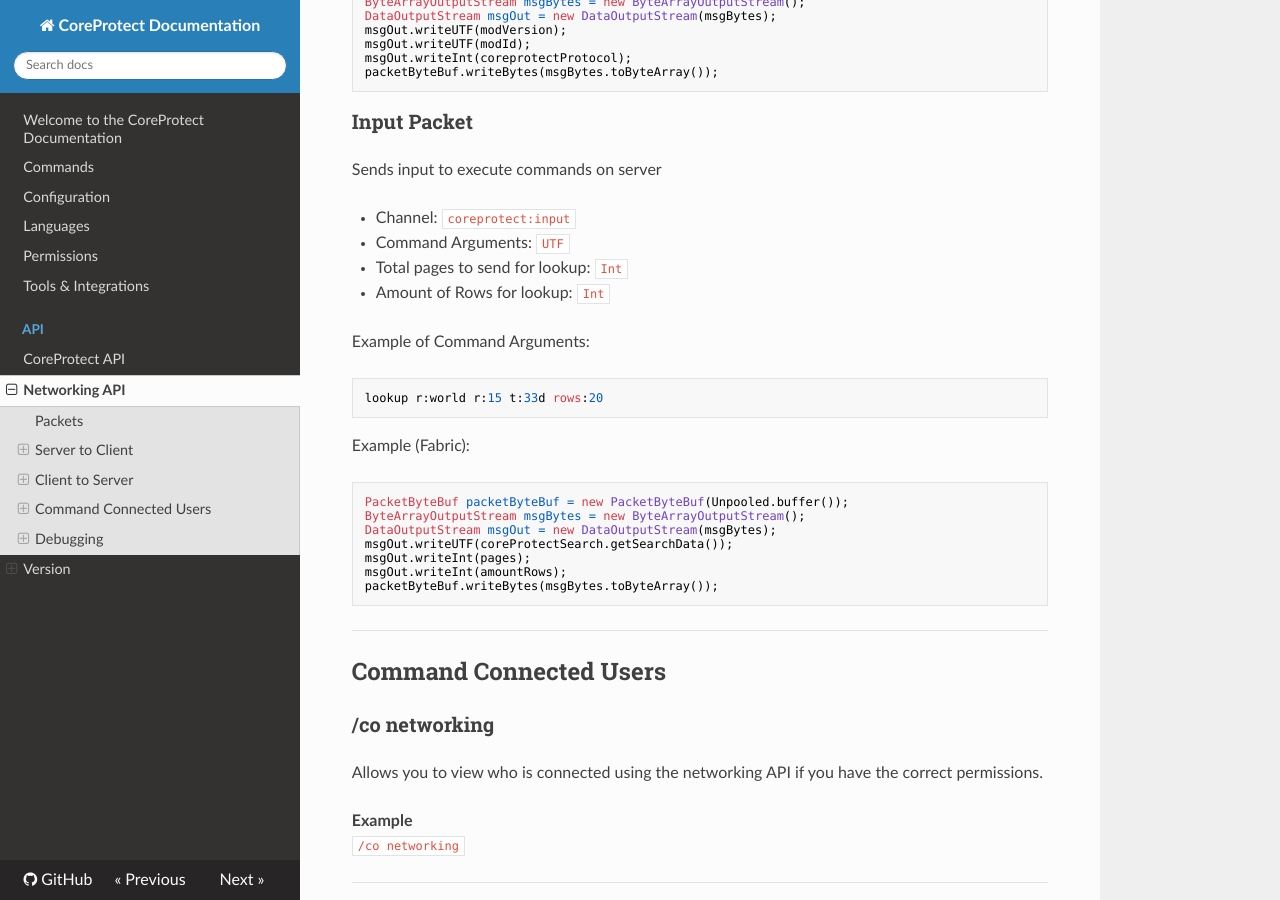
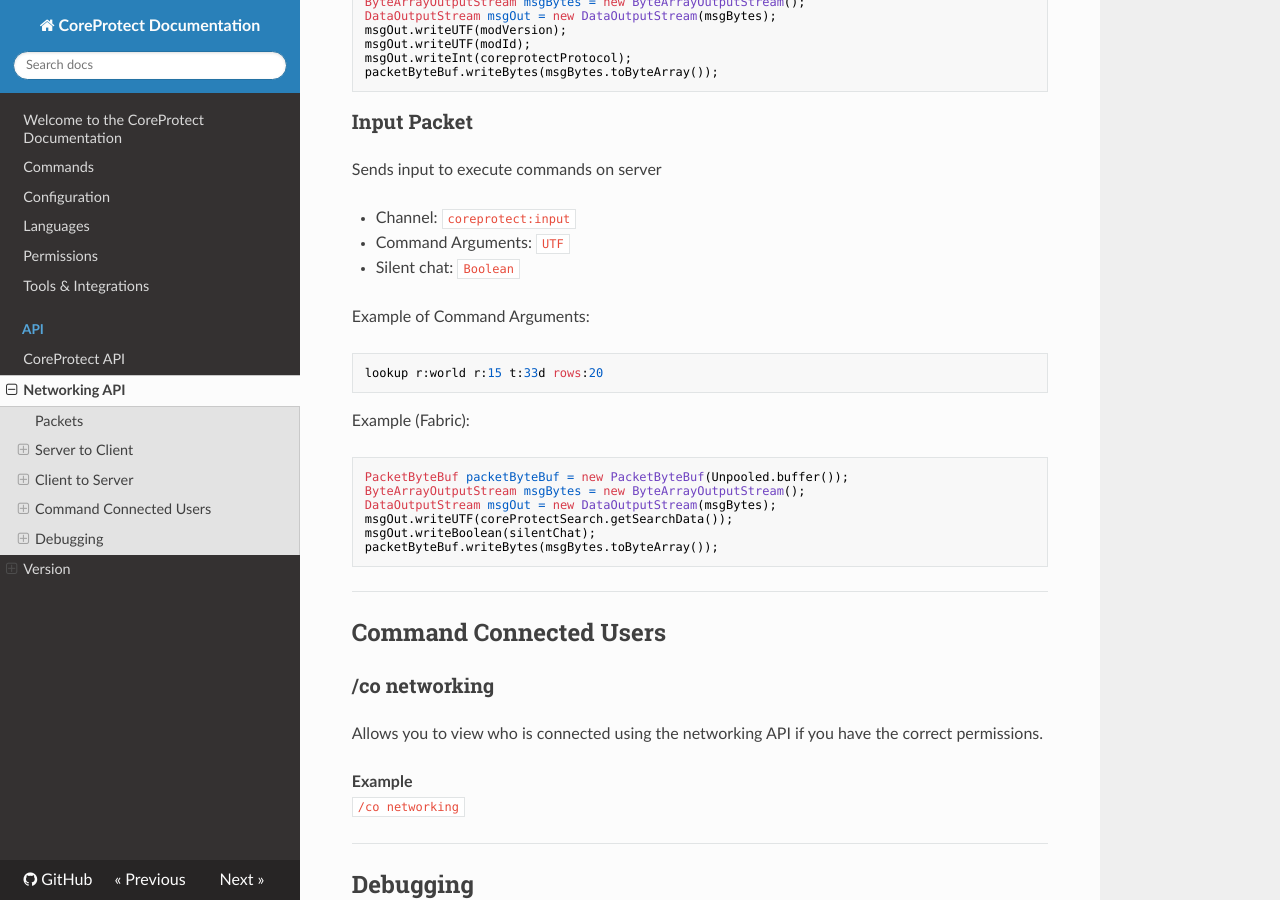
Before and after one commit to PlayPro/CoreProtect, an MkDocs documentation site: the page built from docs/api/networking.md, in a window 1280 px wide and 900 px high, scrolled down 3066 px. Built offline with MkDocs 1.6.1, drawn with Linux system fonts in a browser that asks for light colours; nearby versions of some CDN libraries.

Commit message:
fix documentation

````diff
--- a/docs/api/networking.md
+++ b/docs/api/networking.md
@@ -140,8 +140,7 @@ Sends input to execute commands on server
 
 * Channel: `coreprotect:input`
 * Command Arguments: `UTF`
-* Total pages to send for lookup: `Int`
-* Amount of Rows for lookup: `Int`
+* Silent chat: `Boolean`
 
 Example of Command Arguments:
 ```
@@ -154,8 +153,7 @@ PacketByteBuf packetByteBuf = new PacketByteBuf(Unpooled.buffer());
 ByteArrayOutputStream msgBytes = new ByteArrayOutputStream();
 DataOutputStream msgOut = new DataOutputStream(msgBytes);
 msgOut.writeUTF(coreProtectSearch.getSearchData());
-msgOut.writeInt(pages);
-msgOut.writeInt(amountRows);
+msgOut.writeBoolean(silentChat);
 packetByteBuf.writeBytes(msgBytes.toByteArray());
 ```
 
````
